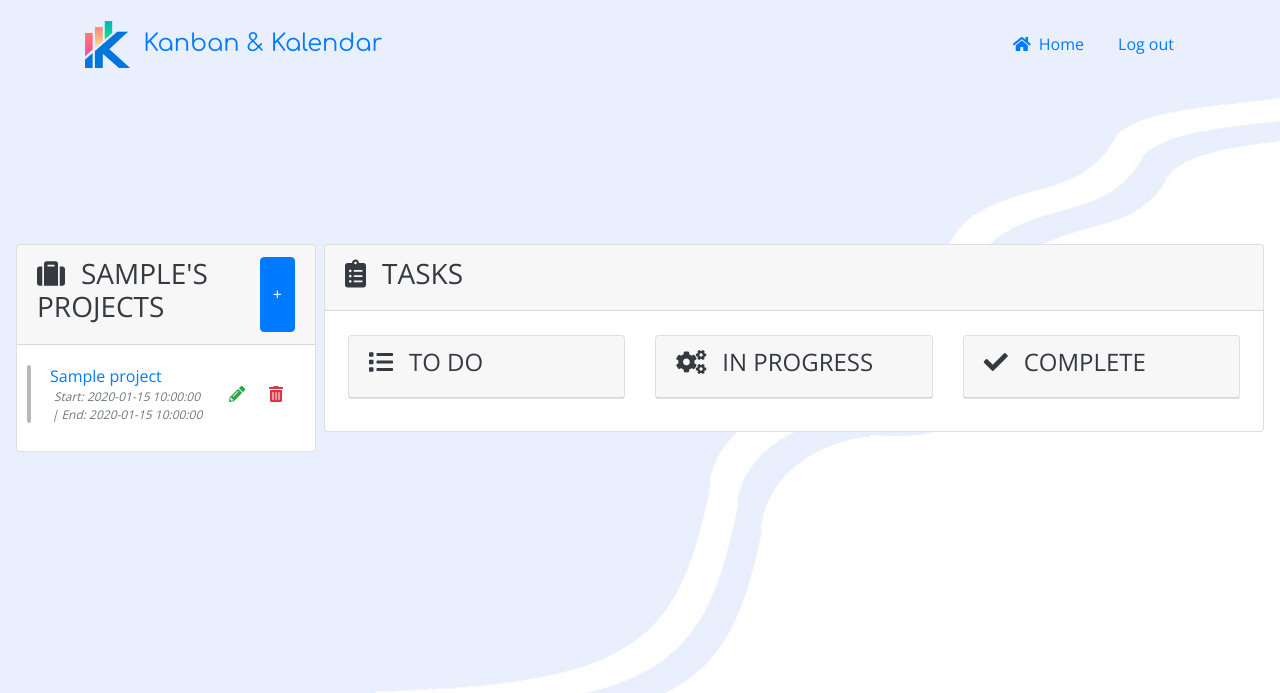
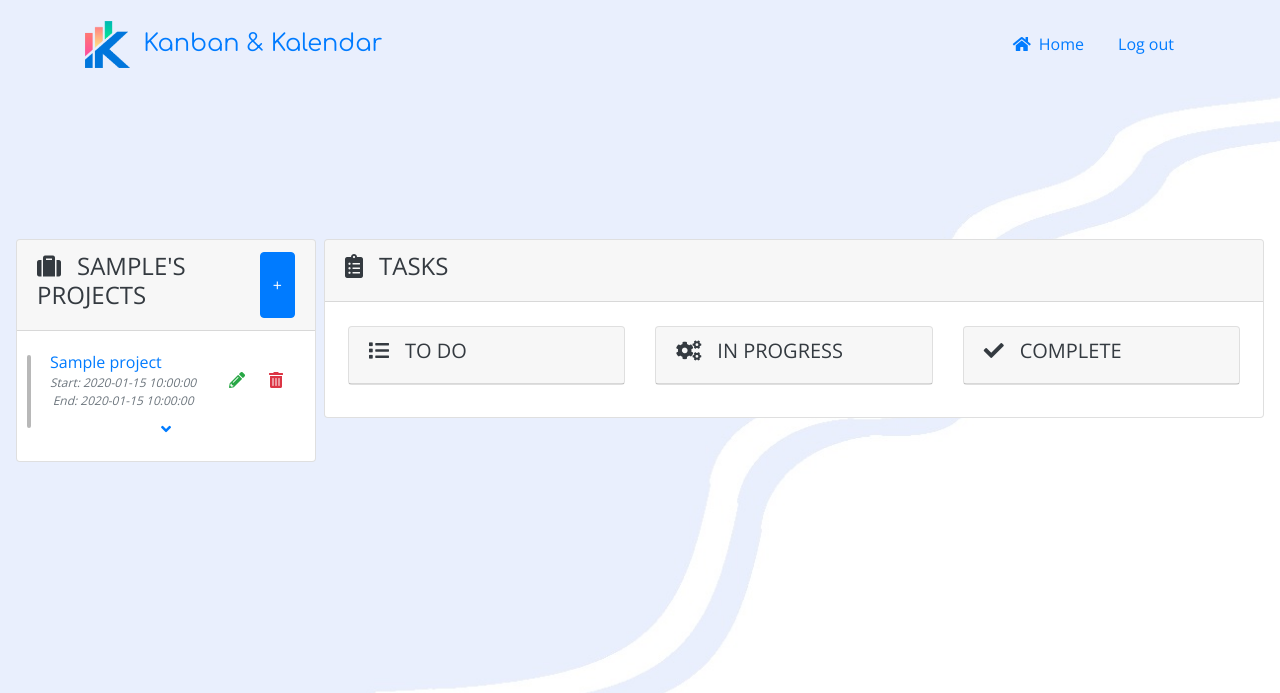
Before and after one commit to carogaltier/kanban-board-website, a PHP site: page /projects in a window 1280 px wide. Shown: the top 693 px of the page. Run offline with PHP 8.4, Linux system fonts and the light colour scheme; the visitor is signed in with stand-in values (Sample User, id 1); tables that the repository leaves empty or names only in its code hold one stand-in row (values such as "Sample post"); some libraries are stand-ins or nearby versions.

Commit message:
modifying projects visualization

```diff
--- a/views/projects.view.php
+++ b/views/projects.view.php
@@ -39,7 +39,7 @@
     <div class="col-3 p-0 pl-3 pr-1">
         <div class="card-hover-shadow-2x mb-3 card text-dark">
             <div class="card-header-tab card-header d-flex flex-nowrap justify-content-between">
-                <h3 class="card-header-title font-weight-normal"><i class="fa fa-suitcase mr-3"></i><?php echo strtoupper($_SESSION['user']);?>'S PROJECTS</h3>
+                <h4 class="card-header-title font-weight-normal"><i class="fa fa-suitcase mr-3"></i><?php echo strtoupper($_SESSION['user']);?>'S PROJECTS</h4>
                 <button type="button" class="btn btn-primary" data-toggle="modal" data-target="#project-modal">+</button>
             </div>
             <div class="scroll-area">
@@ -52,7 +52,7 @@
                                     $i = 1;
                                     foreach ($projects as $p):
                                     ?>
-                                    <li class="list-group-item pe-auto">
+                                    <li class="accordion list-group-item pe-auto" id="project-p-<?php echo $i; ?>">
                                     <div class="todo-indicator" style="background-color:<?php echo $p['project_colour'];?>;">
                                         </div>
                                         <div class="widget-content p-0">
@@ -61,11 +61,16 @@
                                                     <input hidden name="idProject" value=<?php echo $p['id_project']; ?> >
                                                     <button class="btn" type="submit">
                                                         <div class="widget-content-left">
-                                                            <div class="text-left widget-heading text-primary"><?php echo $p['project_name'];?></div>
-                                                            <div class="widget-subheading text-muted"><i>Start: <?php echo $p['start_date'];?> | End: <?php echo $p['end_date'];?></i></div>
+                                                            <div class="text-left widget-heading text-primary">
+                                                                <?php echo $p['project_name'];?>
+                                                            </div>
+                                                            <div class="widget-subheading text-muted"><i>Start: <?php echo $p['start_date'];?></i></div>
+                                                            <div class="widget-subheading text-muted"><i>End: <?php echo $p['end_date'];?></i></div>
+
                                                         </div>
                                                     </button>
                                                 </form>
+
                                                 <div class="widget-content-right ml-auto d-flex flex-nowrap">
                                                     <button type="button" class="border-0 btn-transition btn btn-outline-success" data-toggle="modal" data-target="#project-edit-<?php echo $i; ?>"> <i class="fas fa-pencil-alt"></i></button>
                                                     <?php require 'events/modals/editProject.php'; ?>
@@ -73,8 +78,18 @@
                                                     <?php require 'events/modals/delProject.php'; ?>
                                                 </div>
                                             </div>
+                                            <?php if($p['project_description'] !== ''){ ?>
+                                            <a class="d-flex justify-content-center nav-link text-primary p-0" data-toggle="collapse" data-target="#collapse-p-<?php echo $i; ?>" aria-expanded="true">
+                                                <span class="accicon"><i class="fa fa-angle-down rotate-icon pl-2 pr-2"></i></span>
+                                                <div  id="collapse-p-<?php echo $i; ?>" class="collapse" data-parent="#project-p-<?php echo $i; ?>">
+                                                    <p class="font-small text-dark pt-1"><?php echo $p['project_description'];?></p>
+                                                </div>
+                                            </a>
+                                            <?php  }; ?>
                                         </div>
                                     </li>
+
+
 
                                 <?php $i++;
                                 endforeach; }  ?>
@@ -91,7 +106,7 @@
     <div class="col-9 p-0 pr-3 pl-1">
         <div class="card-hover-shadow-2x mb-3 card text-dark">
             <div class="card-header-tab card-header d-flex justify-content-between">
-                <h3 class="card-header-title font-weight-normal"><i class="fas fa-clipboard-list pr-3"></i>TASKS</h3>
+                <h4 class="card-header-title font-weight-normal"><i class="fas fa-clipboard-list pr-3"></i>TASKS</h4>
                 <?php if (isset($show_tasks)) {
                     echo"<button type='button' class='btn btn-primary' data-toggle='modal' data-target='#new-task-modal'>New task</button>";
                     require 'events/modals/newTask.php';} ?>
@@ -104,7 +119,7 @@
                                 <div class="col-4">
                                     <div class="card-hover-shadow-2x mb-3 card text-dark">
                                         <div class="card-header-tab card-header">
-                                            <h4 class="card-header-title font-weight-normal"><i class="fas fa-list mr-3"></i>TO DO</h4>
+                                            <h5 class="card-header-title font-weight-normal"><i class="fas fa-list mr-3"></i>TO DO</h5>
                                         </div>
                                         <div class="scroll-area-sm">
                                             <perfect-scrollbar class="ps-show-limits">
@@ -132,7 +147,7 @@
                                                                                     <div class="widget-subheading text-muted"><i> <?php if( $s['deadline'] !== '1970-01-01'){
                                                                                                                                                 echo "Deadline:";
                                                                                                                                                 echo $s['deadline'];} ?></i></div>
-                                                                                    <p class="font-small text-dark"><?php echo $s['task_description'];?></p>
+                                                                                    <p class="font-small text-dark pt-1"><?php echo $s['task_description'];?></p>
                                                                                 </div>
                                                                             </div>
                                                                         </a>
@@ -167,7 +182,7 @@
                                 <div class="col-4">
                                     <div class="card-hover-shadow-2x mb-3 card text-dark">
                                         <div class="card-header-tab card-header d-flex justify-content-between">
-                                            <h4 class="card-header-title font-weight-normal"><i class="fas fa-cogs mr-3"></i>IN PROGRESS</h4>
+                                            <h5 class="card-header-title font-weight-normal"><i class="fas fa-cogs mr-3"></i>IN PROGRESS</h5>
                                         </div>
                                         <div class="scroll-area-sm">
                                             <perfect-scrollbar class="ps-show-limits">
@@ -196,7 +211,7 @@
                                                                                     <div class="widget-subheading text-muted"><i><?php if( $s['deadline'] !== '1970-01-01'){
                                                                                                                                                 echo "Deadline:";
                                                                                                                                                 echo $s['deadline'];} ?></i></div>
-                                                                                    <p class="font-small text-dark"><?php echo $s['task_description'];?></p>
+                                                                                    <p class="font-small text-dark pt-1"><?php echo $s['task_description'];?></p>
                                                                                 </div>
                                                                             </div>
                                                                         </a>
@@ -236,7 +251,7 @@
                                 <div class="col-4">
                                     <div class="card-hover-shadow-2x mb-3 card text-dark">
                                         <div class="card-header-tab card-header d-flex justify-content-between">
-                                            <h4 class="card-header-title font-weight-normal"><i class="fas fa-check mr-3"></i>COMPLETE</h4>
+                                            <h5 class="card-header-title font-weight-normal"><i class="fas fa-check mr-3"></i>COMPLETE</h5>
                                         </div>
                                         <div class="scroll-area-sm">
                                             <perfect-scrollbar class="ps-show-limits">
@@ -249,7 +264,7 @@
                                                                 if($s['task_status'] == '3'){
                                                         ?>
 
-                                                        <li class="accordion list-group-item pe-auto" id="task-c-<?php echo $i; ?>">
+                                                            <li class="accordion list-group-item pe-auto" id="task-c-<?php echo $i; ?>">
                                                                 <div class="todo-indicator" style="background-color:<?php echo $s['task_colour'];?>;">
                                                                 </div>
                                                                 <div class="widget-content p-0">
@@ -264,7 +279,7 @@
                                                                                     <div class="widget-subheading text-muted"><i><?php if( $s['deadline'] !== '1970-01-01'){
                                                                                                                                                 echo "Deadline:";
                                                                                                                                                 echo $s['deadline'];} ?></i></div>
-                                                                                    <p class="font-small text-dark"><?php echo $s['task_description'];?></p>
+                                                                                    <p class="font-small text-dark pt-1"><?php echo $s['task_description'];?></p>
                                                                                 </div>
                                                                             </div>
                                                                         </a>
@@ -285,7 +300,6 @@
                                                                     </form>
                                                                     <button type="submit" class="border-0 btn-transition btn btn-outline-secondary" disabled> <i class="fa fa-arrow-right"></i></button>
                                                                 </div>
-
                                                             </li>
 
                                                             <?php $i++; }
```
